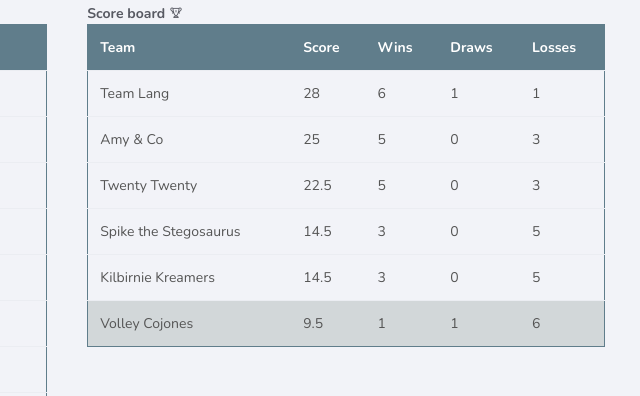
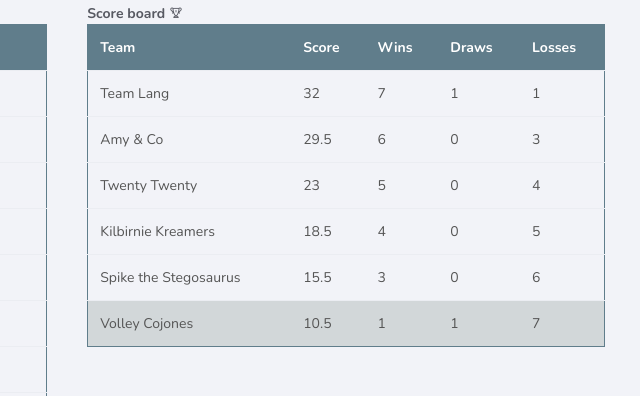
Before and after one commit to EdwinRozario/volleycojones, a plain HTML site: page index.html in a window 1280 px wide. Shown: the part 216-612 px from the top of the page, 640-1280 px from the left. Drawn offline with nearby package versions, Linux system fonts and the light colour scheme.

Commit message:
chore(scores): update 12/12/2024

```diff
--- a/index.html
+++ b/index.html
@@ -146,50 +146,50 @@
 									<tbody>
 										<tr>
 											<td>Team Lang</td>
-											<td>28</td>
-											<td>6</td>
+											<td>32</td>
+											<td>7</td>
 											<td>1</td>
 											<td>1</td>
 										</tr>
 
 										<tr>
 											<td>Amy & Co</td>
-											<td>25</td>
-											<td>5</td>
+											<td>29.5</td>
+											<td>6</td>
 											<td>0</td>
 											<td>3</td>
 										</tr>
 
 										<tr>
 											<td>Twenty Twenty</td>
-											<td>22.5</td>
+											<td>23</td>
 											<td>5</td>
 											<td>0</td>
-											<td>3</td>
+											<td>4</td>
 										</tr>
 
 										<tr>
-											<td>Spike the Stegosaurus</td>
-											<td>14.5</td>
-											<td>3</td>
+											<td>Kilbirnie Kreamers</td>
+											<td>18.5</td>
+											<td>4</td>
 											<td>0</td>
 											<td>5</td>
 										</tr>
 
 										<tr>
-											<td>Kilbirnie Kreamers</td>
-											<td>14.5</td>
+											<td>Spike the Stegosaurus</td>
+											<td>15.5</td>
 											<td>3</td>
 											<td>0</td>
-											<td>5</td>
+											<td>6</td>
 										</tr>
 
 										<tr class='highlight'>
 											<td>Volley Cojones</td>
-											<td>9.5</td>
+											<td>10.5</td>
 											<td>1</td>
 											<td>1</td>
-											<td>6</td>
+											<td>7</td>
 										</tr>
 									</tbody>
 								</table>
```
